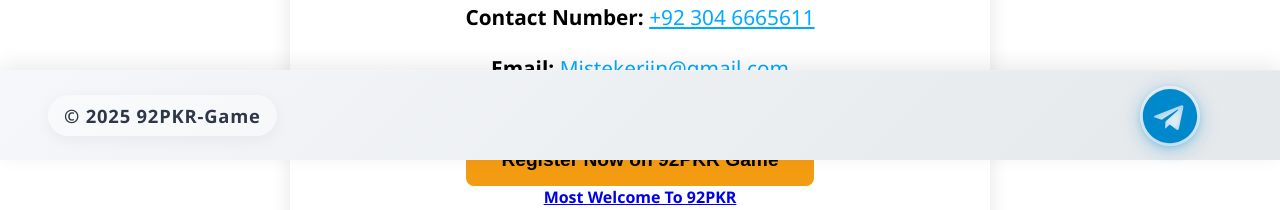
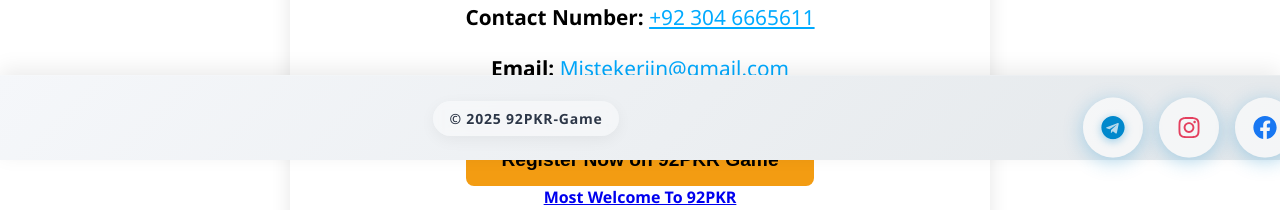
Before and after one commit to waleedabdullah472/NEWPKR, a React (Vite) app: page /contact-us in a window 1280 px wide. Shown: the part 640-850 px from the top of the page. Built offline with nearby package versions, Linux system fonts and the light colour scheme.

Commit message:
add socail link and upadate css

```diff
--- a/src/components/Footer.css
+++ b/src/components/Footer.css
@@ -49,10 +49,10 @@
 
 /* Enhanced Telegram Icon */
 .telegram-icon-wrapper {
-  position: absolute;
-  right: 2rem;
-  top: 50%;
-  transform: translateY(-50%);
+  position: relative;
+  right: -28rem;
+  top: 0%;
+  transform: translateY(16%);
   cursor: pointer;
   width: 60px;
   height: 60px;
@@ -150,3 +150,44 @@
     font-size: 2rem;
   }
 }
+.footer-container {
+  background-color: #111;
+  color: #fff;
+  padding: 12px 24px;
+  text-align: center;
+}
+
+.footer-content {
+  display: flex;
+  justify-content: center;
+  align-items: center;
+  gap: 16px;
+}
+
+.tax-text {
+  font-size: 14px;
+}
+
+.telegram-icon-wrapper {
+  cursor: pointer;
+  transition: transform 0.2s, color 0.3s;
+}
+
+.telegram-icon-wrapper:hover {
+  transform: scale(1.1);
+}
+
+.telegram-icon {
+  color: #0088cc;
+  font-size: 24px;
+}
+
+.instagram-icon {
+  color: #e4405f;
+  font-size: 24px;
+}
+
+.facebook-icon {
+  color: #1877f2;
+  font-size: 24px;
+}
--- a/src/components/Footer.jsx
+++ b/src/components/Footer.jsx
@@ -1,10 +1,17 @@
 import React from 'react';
-import { FaTelegram } from 'react-icons/fa';
+import { FaTelegram, FaInstagram, FaFacebook } from 'react-icons/fa';
 import './Footer.css';
 
 const Footer = () => {
   const handleTelegramClick = () => {
-    window.open('https://t.me/yourchannel', '_blank');
+    window.open('https://t.me/Pro_fessor57', '_blank');
+  };
+  const handleInstagramClick = () => {
+    window.open('https://www.instagram.com/earning.sphere?igsh=MXI0ZnppOXAwaGtoeg==', '_blank');
+  };
+
+  const handleFacebookClick = () => {
+    window.open('https://www.facebook.com/share/1A4dPzKdT9/', '_blank');
   };
 
   return (
@@ -18,6 +25,20 @@
         >
           <FaTelegram className="telegram-icon" />
         </div>
+        <div
+          className="telegram-icon-wrapper"
+          onClick={handleInstagramClick}
+          aria-label="Follow us on Instagram"
+        >
+          <FaInstagram className="instagram-icon" />
+        </div>
+        <div
+          className="telegram-icon-wrapper"
+          onClick={handleFacebookClick}
+          aria-label="Follow us on Facebook"
+        >
+          <FaFacebook className="facebook-icon" />
+        </div>
       </div>
     </footer>
   );
```
